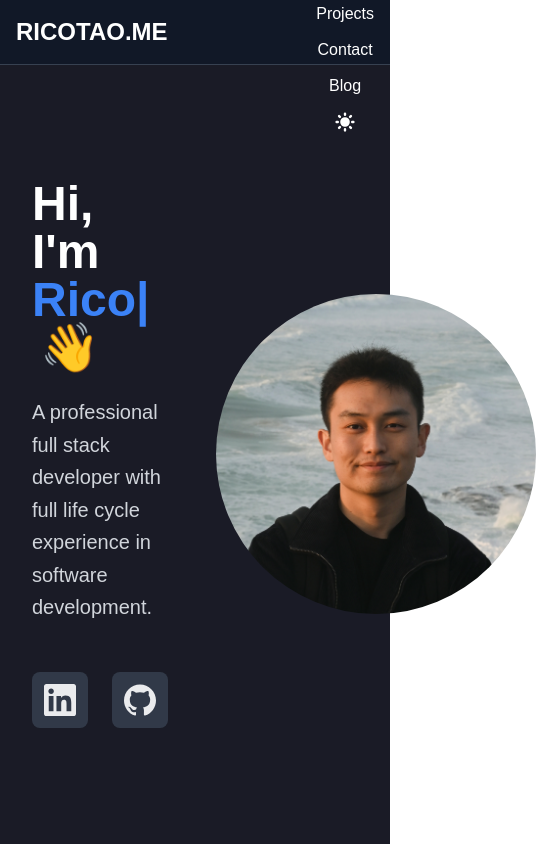
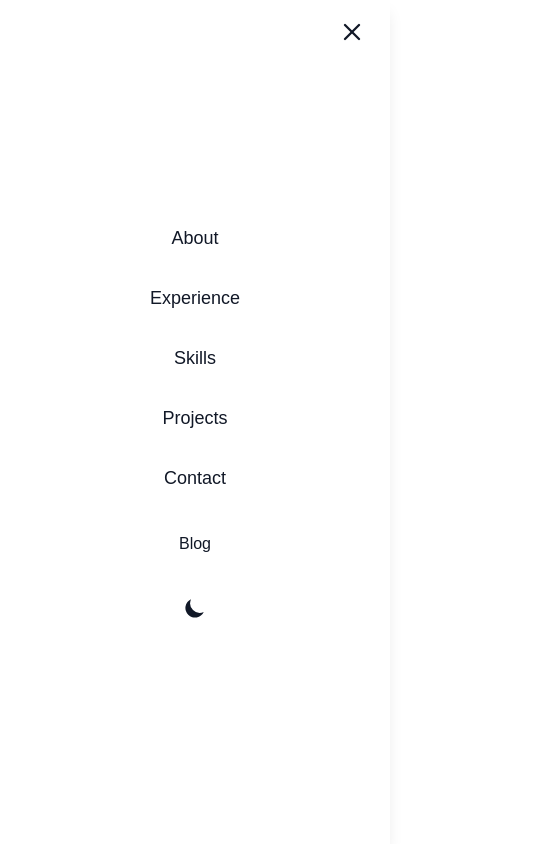
Before and after one commit to Rico00121/ricotao.me, a Next.js app: page / in a window 390 px wide. Both pictures are taken after a click on the button "Open Menu". Shown: the top 844 px of the page, 536 px wide, since content can reach past the window. Built offline with nearby package versions, Linux system fonts and the light colour scheme; no server answers.

Commit message:
fix: modify display under mobile mode

```diff
--- a/package.json
+++ b/package.json
@@ -16,7 +16,7 @@
     "next-themes": "^0.4.4",
     "react": "^19.0.0",
     "react-dom": "^19.0.0",
-    "react-icons": "^5.4.0",
+    "react-icons": "^5.5.0",
     "react-type-animation": "^3.2.0"
   },
   "devDependencies": {
--- /dev/null
+++ b/src/components/HamburgerMenu.tsx
@@ -0,0 +1,56 @@
+'use client'
+
+import { useState } from "react";
+import { FiMenu, FiX } from "react-icons/fi";
+import ThemeToggle from './ThemeToggle';
+
+export default function HamburgerMenu() {
+  const [open, setOpen] = useState(false);
+
+  // 控制菜单弹出时禁止页面滚动
+  if (typeof window !== "undefined") {
+    document.body.style.overflow = open ? "hidden" : "";
+  }
+
+  return (
+    <>
+      {/* 汉堡按钮 */}
+      <button
+        className="md:hidden p-2 z-50 relative"
+        onClick={() => setOpen(!open)}
+        aria-label="Open Menu"
+      >
+        {open ? <FiX size={28} /> : <FiMenu size={28} />}
+      </button>
+
+      {/* 遮罩和菜单 */}
+      <div
+        className={`fixed inset-0 z-40 transition-all duration-300 ${
+          open ? "visible opacity-100" : "invisible opacity-0"
+        }`}
+        aria-hidden={!open}
+      >
+        {/* 半透明遮罩 */}
+        <div
+          className="absolute inset-0 bg-black bg-opacity-40"
+          onClick={() => setOpen(false)}
+        />
+        {/* 菜单内容：顶部下拉 */}
+        <nav
+          className={`fixed top-0 left-0 w-screen h-screen z-[9999] bg-white dark:bg-[#1a1b26] shadow-lg transform transition-transform duration-300
+            ${open ? "translate-y-0" : "-translate-y-full"}
+            flex flex-col justify-center items-center space-y-8`}
+        >
+          <a href="#about" className="text-lg font-medium" onClick={() => setOpen(false)}>About</a>
+          <a href="#experience" className="text-lg font-medium" onClick={() => setOpen(false)}>Experience</a>
+          <a href="#skills" className="text-lg font-medium" onClick={() => setOpen(false)}>Skills</a>
+          <a href="#projects" className="text-lg font-medium" onClick={() => setOpen(false)}>Projects</a>
+          <a href="#contact" className="text-lg font-medium" onClick={() => setOpen(false)}>Contact</a>
+          <a href="https://rico00121.github.io/blog/" target="_blank" rel="noopener noreferrer" className="block py-2" onClick={() => setOpen(false)}>Blog</a>
+
+          <ThemeToggle />
+        </nav>
+      </div>
+    </>
+  );
+}
--- a/src/components/composes/Hero.tsx
+++ b/src/components/composes/Hero.tsx
@@ -5,10 +5,22 @@ import { SiLinkedin, SiGithub } from 'react-icons/si';
 
 export default function Hero() {
   return (
-    <div className="flex items-center gap-12 max-w-5xl mb-24 min-h-[calc(100vh-6rem)]">
-            {/* 左侧文字介绍 */}
-            <div className="flex-1">
-              <h1 className="text-5xl font-bold">
+    <div className="flex flex-col md:flex-row items-center gap-8 md:gap-12 max-w-5xl mb-24 min-h-[calc(100vh-6rem)]">
+      {/* 头像：移动端小一点，PC端正常 */}
+      <div className="flex-shrink-0 order-1 md:order-2 mb-8 md:mb-0">
+        <Image
+          src="/avatar-3.jpg"
+          alt="personal photo"
+          width={320}
+          height={320}
+          className="rounded-full object-cover w-40 h-40 md:w-80 md:h-80 mx-auto"
+          priority
+        />
+      </div>
+
+      {/* 文字介绍：移动端在下，PC端在左 */}
+      <div className="flex-1 order-2 md:order-1 w-full md:w-auto text-center md:text-left">
+        <h1 className="text-4xl md:text-5xl font-bold">
           Hi, I&apos;m{' '}
           <AnimatedTitle />
           <WavingHand />
@@ -16,12 +28,11 @@ export default function Hero() {
         <div className="sr-only">
           Hi, I&apos;m a Software Engineer, Technical Consultant, and Problem Solver
         </div>
-
-              <p className="mt-6 text-xl text-gray-600 dark:text-gray-300 leading-relaxed">
+        <p className="mt-6 text-lg md:text-xl text-gray-600 dark:text-gray-300 leading-relaxed">
           A professional full stack developer with full life cycle experience in software development.
         </p>
         {/* 社交链接 */}
-              <div className="flex gap-6 mt-12">
+        <div className="flex justify-center md:justify-start gap-6 mt-8 md:mt-12">
           <a href="https://www.linkedin.com/in/ruikang-tao"
             target="_blank"
             rel="noopener noreferrer"
@@ -36,18 +47,6 @@ export default function Hero() {
           </a>
         </div>
       </div>
-
-            {/* 右侧头像 */}
-            <div className="flex-shrink-0">
-              <Image
-                src="/avatar-3.jpg"
-                alt="personal photo"
-                width={320}
-                height={320}
-                className="rounded-full object-cover"
-                priority
-              />
-            </div>
     </div>
   );
 }
--- a/src/components/composes/Navbar.tsx
+++ b/src/components/composes/Navbar.tsx
@@ -1,21 +1,15 @@
 import ThemeToggle from '../ThemeToggle';
+import HamburgerMenu from "@/components/HamburgerMenu";
 
 const Navbar = () => {
   return (
-    <nav className="fixed top-0 left-0 right-0 bg-white dark:bg-gray-900 z-50 border-b border-gray-200 dark:border-gray-700">
-      <div className="max-w-7xl mx-auto px-4 sm:px-6 lg:px-8">
-        <div className="flex justify-between h-16 items-center">
-          <div className="text-2xl font-bold">RICOTAO.ME</div>
-          {/* 在移动端显示汉堡菜单按钮 */}
-          <div className="hidden">
-            <button className="sm:hidden">
-              <svg className="w-6 h-6" fill="none" stroke="currentColor" viewBox="0 0 24 24">
-                <path strokeLinecap="round" strokeLinejoin="round" strokeWidth={2} d="M4 6h16M4 12h16M4 18h16" />
-              </svg>
-            </button>
-          </div>
-          {/* 导航链接 */}
-          <div className="flex flex-col sm:flex-row items-center gap-3 sm:gap-6">
+    <nav className="fixed top-0 left-0 right-0 z-50 bg-white/80 dark:bg-[#1a1b26]/80 backdrop-blur-sm">
+      <div className="max-w-5xl mx-auto px-4 flex items-center justify-between h-16">
+        {/* Logo */}
+        <a href="#" className="text-xl font-bold">RICOTAO.ME</a>
+
+        {/* 桌面端导航 */}
+        <div className="hidden md:flex items-center space-x-8">
           <a href="#about" className="hover:text-blue-600 dark:hover:text-blue-400">About</a>
           <a href="#skills" className="hover:text-blue-600 dark:hover:text-blue-400">Skills</a>
           <a href="#projects" className="hover:text-blue-600 dark:hover:text-blue-400">Projects</a>
@@ -24,7 +18,9 @@ const Navbar = () => {
 
           <ThemeToggle />
         </div>
-        </div>
+
+        {/* 移动端汉堡菜单 */}
+        <HamburgerMenu />
       </div>
     </nav>
   );
```
Also changed, not shown: 1 other file (tests, documents, lock files or other folders). Lines whose indentation alone changed are shown as unchanged.
